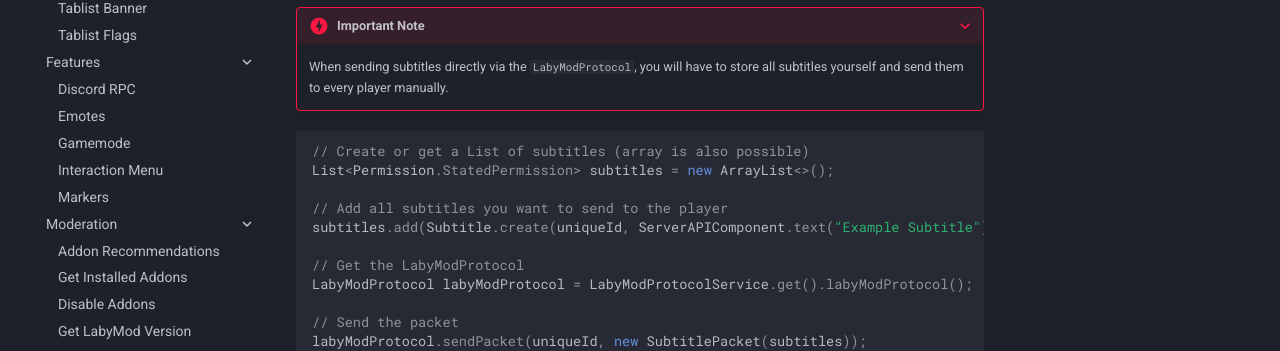
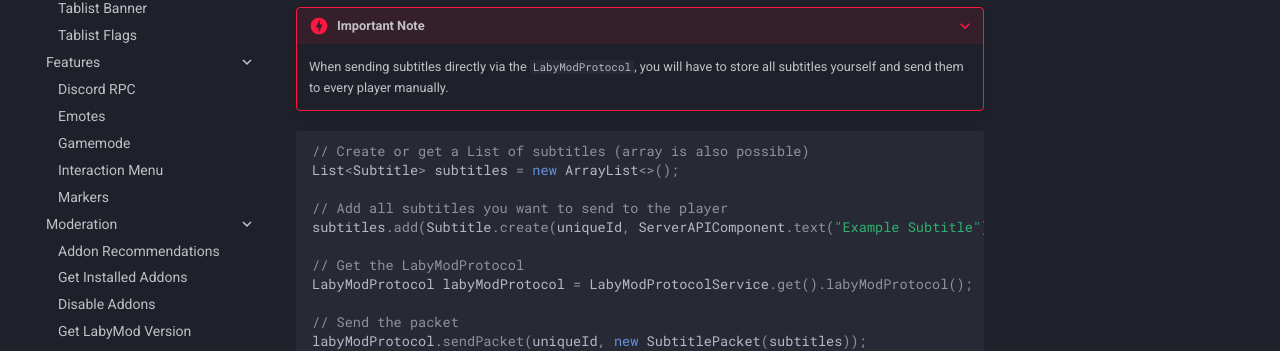
Before and after one commit to LabyMod/labymod4-api-wiki, an MkDocs documentation site: the page built from docs/pages/server/labymod/displays/subtitles.md, in a window 1280 px wide and 900 px high, scrolled down 1062 px. Shown: the part 378-729 px from the top of the window. Built offline with MkDocs 1.6.1 and Material for MkDocs 9.7.7, drawn with Linux system fonts in a browser that asks for light colours; comment, search, counter and statistics services are not loaded; some of the changed lines change nothing that is shown.

Commit message:
Fix subtitle List generic (#25)

````diff
--- a/docs/pages/server/labymod/displays/subtitles.md
+++ b/docs/pages/server/labymod/displays/subtitles.md
@@ -66,7 +66,7 @@
 
 ```java
 // Create or get a List of subtitles (array is also possible)
-List<Permission.StatedPermission> subtitles = new ArrayList<>();
+List<Subtitle> subtitles = new ArrayList<>();
 
 // Add all subtitles you want to send to the player
 subtitles.add(Subtitle.create(uniqueId, ServerAPIComponent.text("Example Subtitle")));
````
